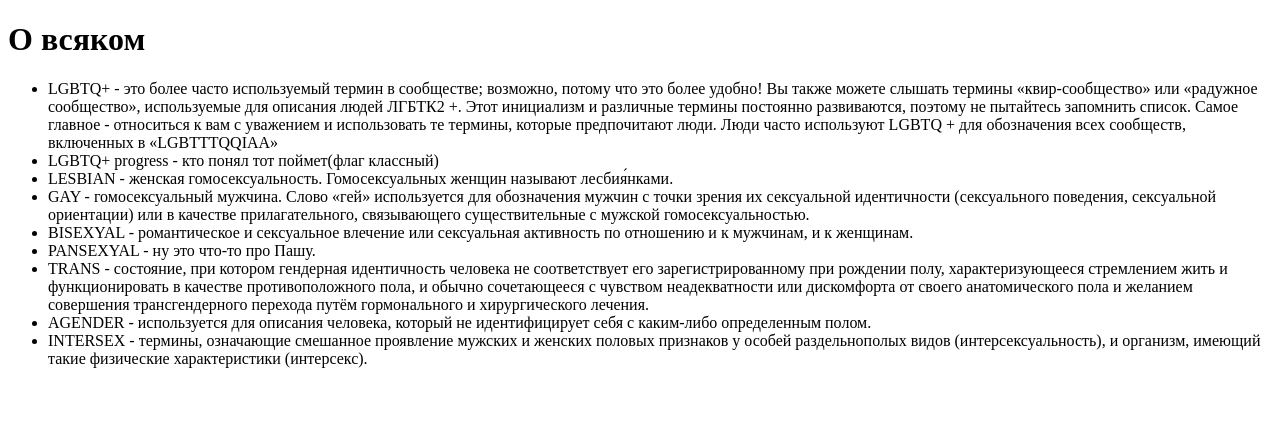
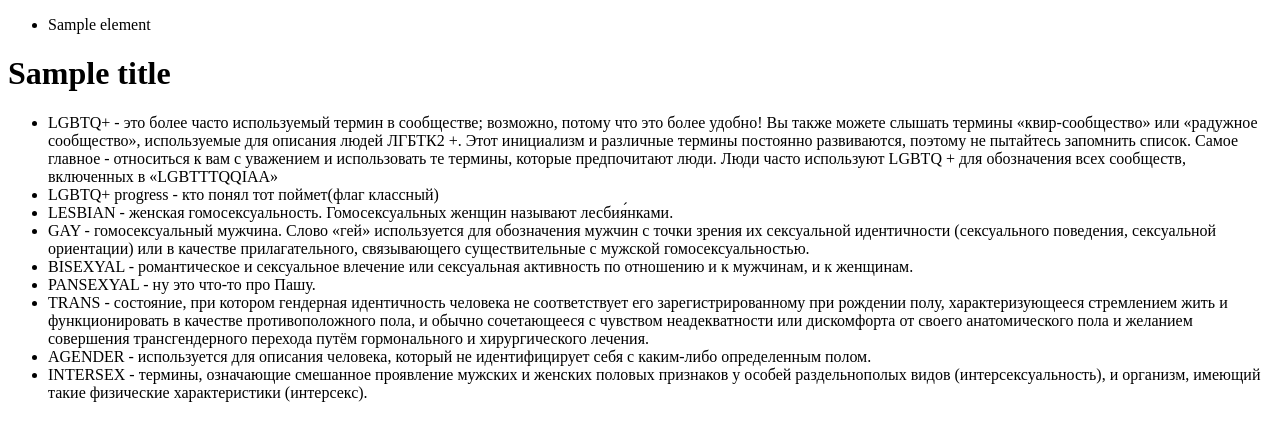
Before and after one commit to iliaman1/dj_blog, a Django app: template perfect_blog/blog/templates/blog/about.html in a window 1280 px wide. Shown: the top 441 px of the page. Run offline with Django 4.2, Linux system fonts and the light colour scheme; the template is opened without the code that fills it: most values are stand-ins (such as "Sample title", 1, 10 or a date in 2020).

Commit message:
Created a basic template and used it for the home page and the about page

```diff
--- a/perfect_blog/blog/templates/blog/about.html
+++ b/perfect_blog/blog/templates/blog/about.html
@@ -1,11 +1,7 @@
-<!DOCTYPE html>
-<html lang="en">
-<head>
-    <meta charset="UTF-8">
-    <title>О всяком</title>
-</head>
-<body>
-<h1>О всяком</h1>
+{% extends 'blog/base.html' %}
+
+{% block content %}
+<h1>{{title}}</h1>
 <ul>
     <li>LGBTQ+ - это более часто используемый термин в сообществе; возможно, потому что это более удобно! Вы также
         можете слышать термины «квир-сообщество» или «радужное сообщество», используемые для описания людей ЛГБТК2 +.
@@ -34,6 +30,4 @@
         видов (интерсексуальность), и организм, имеющий такие физические характеристики (интерсекс).
     </li>
 </ul>
-
-</body>
-</html>
+{% endblock %}
--- /dev/null
+++ b/perfect_blog/blog/templates/blog/base.html
@@ -0,0 +1,20 @@
+<!DOCTYPE html>
+<html lang="en">
+<head>
+    <meta charset="UTF-8">
+    <title>{{ title }}</title>
+</head>
+<body>
+{% block mainmenu %}
+<ul>
+    {% for element in nav_menu %}
+    <li>{{ element }}</li>
+    {% endfor %}
+</ul>
+{% endblock mainmenu %}
+
+{% block content %}
+{% endblock %}
+
+</body>
+</html>
```
Also changed, not shown: perfect_blog/blog/templates/blog/index.html (+5 -9 lines).
